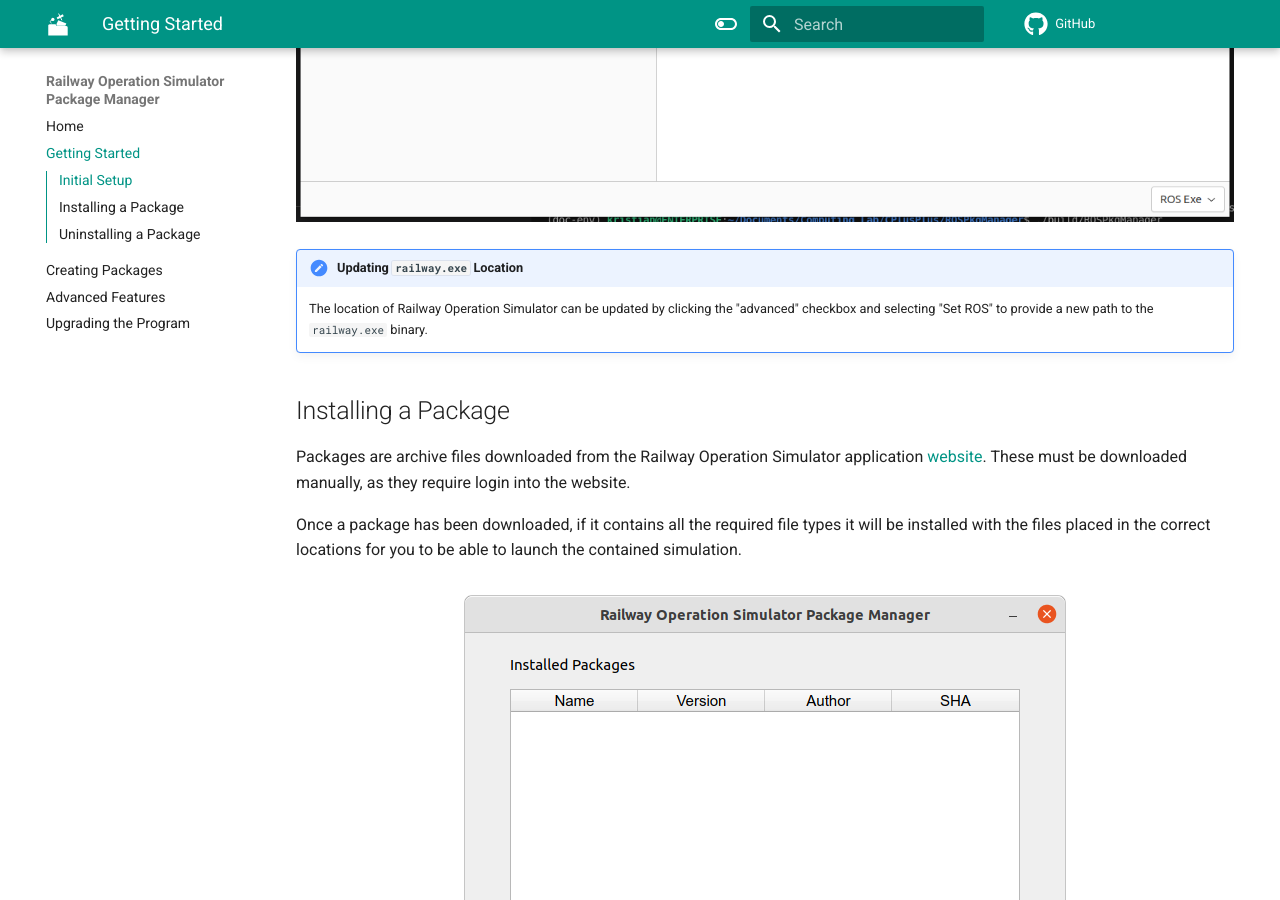
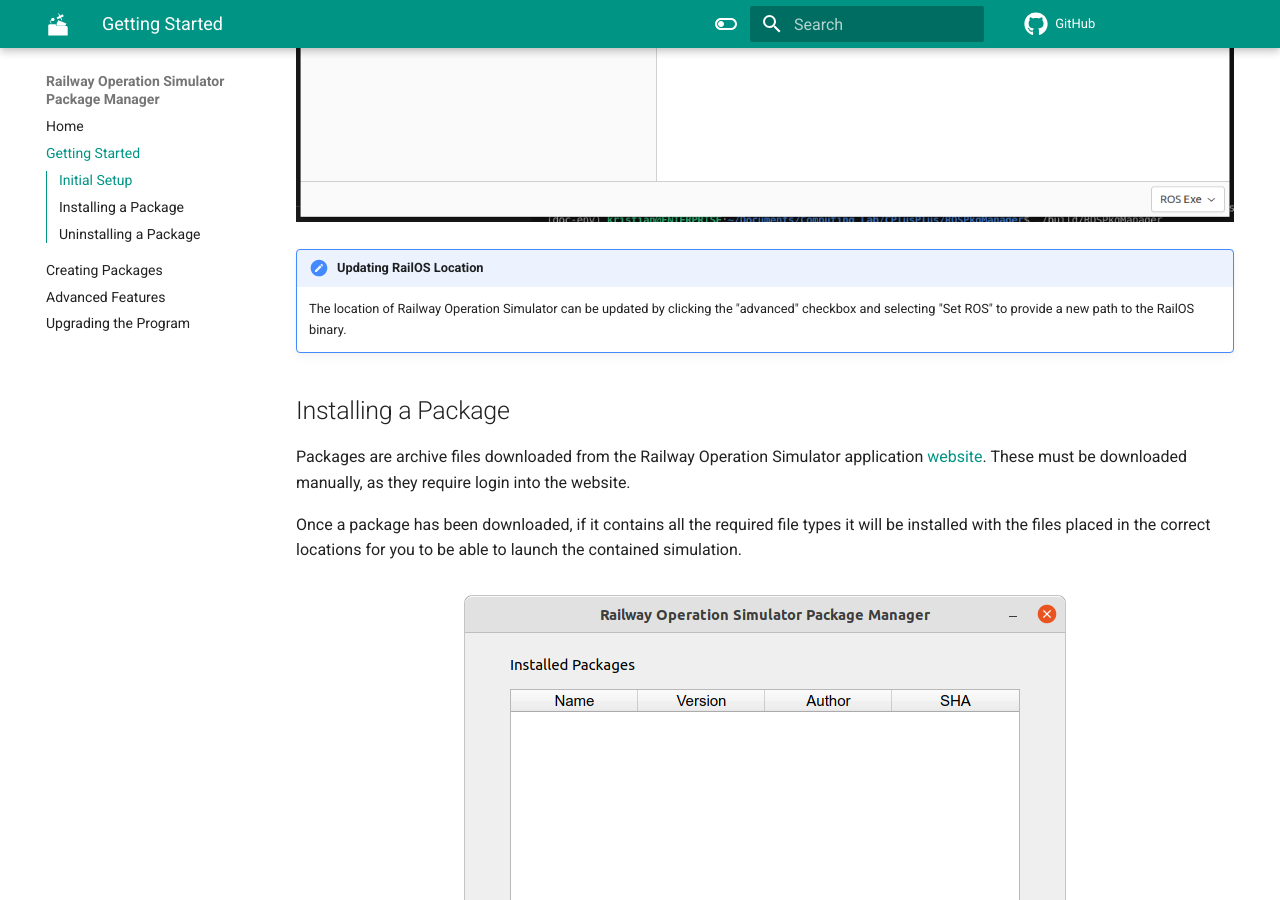
Before and after one commit to Railway-Op-Sim/RailOSPkgManager, an MkDocs documentation site: the page built from docs/getting_started.md, in a window 1280 px wide and 900 px high, scrolled down 827 px. Built offline with MkDocs 1.6.1 and Material for MkDocs 9.7.7, drawn with Linux system fonts in a browser that asks for light colours; comment, search, counter and statistics services are not loaded.

Commit message:
Upgraded to allow all RailOS binaries and build simplified

```diff
--- a/CMakeLists.txt
+++ b/CMakeLists.txt
@@ -28,7 +28,7 @@ set( DIGESTPP digestpp )
 set( 11ZIP elzip )
 set( RAILOSTOOLS railostools )
 
-set( CMAKE_CXX_FLAGS  "${CMAKE_CXX_FLAGS} -DRailOSPkgManager_VERSION=\\\"${CMAKE_PROJECT_VERSION}\\\" " )
+set( CMAKE_CXX_FLAGS  "${CMAKE_CXX_FLAGS} -DRAILOSPKGMANAGER_VERSION=\\\"${CMAKE_PROJECT_VERSION}\\\" " )
 
 add_library( ${RailOSPkgManager_LIBRARY} STATIC ${SRC_FILES} ${HEADERS} )
 set_target_properties( ${RailOSPkgManager_LIBRARY} PROPERTIES AUTOMOC ON )
--- a/docs/getting_started.md
+++ b/docs/getting_started.md
@@ -6,8 +6,8 @@ your *Railway Operation Manager* installation.
 
 ![ros_browser](media/find_ros.png)
 
-!!! important "Updating `railway.exe` Location"
-    The location of Railway Operation Simulator can be updated by clicking the "advanced" checkbox and selecting "Set ROS" to provide a new path to the `railway.exe` binary.
+!!! important "Updating RailOS Location"
+    The location of Railway Operation Simulator can be updated by clicking the "advanced" checkbox and selecting "Set ROS" to provide a new path to the RailOS binary.
 
 ## Installing a Package
 Packages are archive files downloaded from the Railway Operation Simulator application [website](https://www.railwayoperationsimulator.com/pc/community-projects). These must be downloaded manually, as they require login into the website.
```
Also changed, not shown: other parts of CMakeLists.txt (+1 -1 lines), README.md (+5 -19 lines), docs/upgrade.md (+1 -1 lines), 9 other files.
